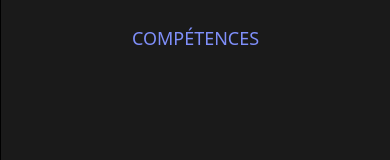
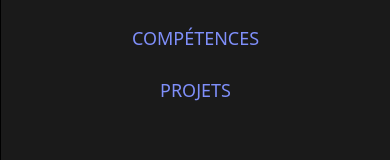
Before and after one commit to NollieChtn6/Portfolio, a React (Vite) app: page / in a window 390 px wide. Both pictures are taken after a click on the button 341 px from the left and 55 px from the top of the page. Shown: the part 198-358 px from the top of the page. Built offline with nearby package versions, Linux system fonts and the light colour scheme.

Commit message:
update navlinks to 'projects'

```diff
--- a/src/components/header/Header.tsx
+++ b/src/components/header/Header.tsx
@@ -48,10 +48,9 @@ function Header() {
                   <NavLink to="/skills">
                     <Button variant="ghost">Compétences</Button>
                   </NavLink>
-                  {/*
-                  <Button className="w-2/4">Projets</Button>
-                  <Button className="w-2/4">Sandbox</Button>
-                  <Button className="w-2/4">Contact</Button> */}
+                  <NavLink to="/projects">
+                    <Button variant="ghost">Projets</Button>
+                  </NavLink>
                 </SheetDescription>
               </SheetHeader>
             </SheetContent>
@@ -70,7 +69,9 @@ function Header() {
           <NavLink to="/skills">
             <Button>Compétences</Button>
           </NavLink>
-          <Button className="">Projets</Button>
+          <NavLink to="/projects">
+            <Button>Projets</Button>
+          </NavLink>
           {/* <Button className="">Contact</Button> */}
         </div>
       </div>
```
